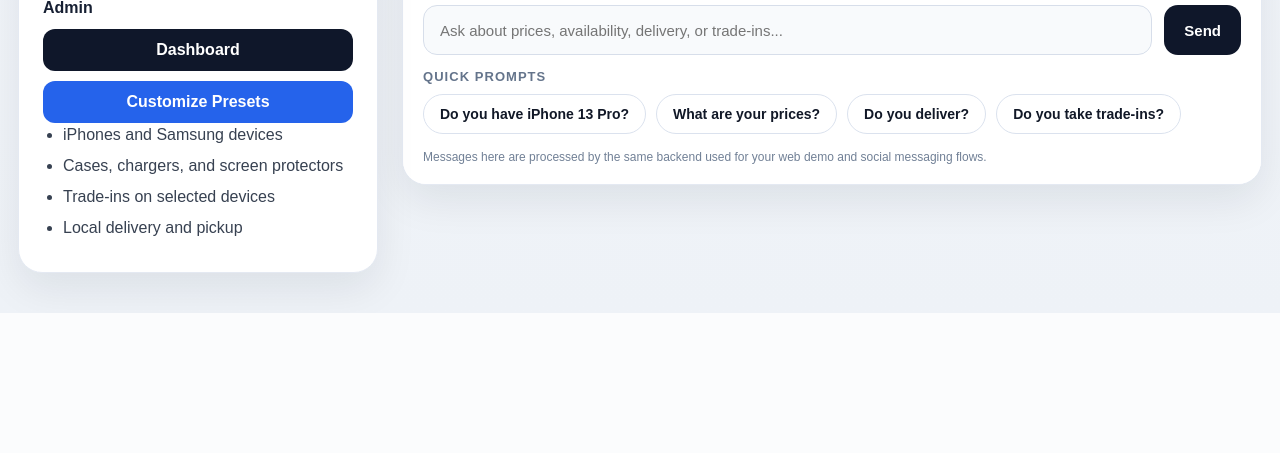
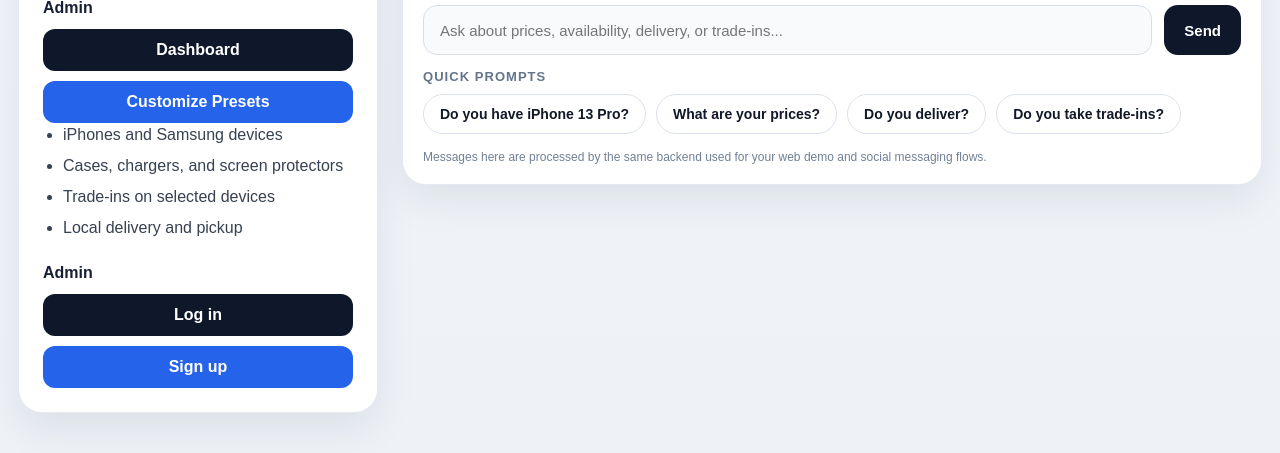
Before and after one commit to leonlindsay470-pixel/phone-store-bot, a Flask app: page / in a window 1280 px wide. Shown: the part 746-1199 px from the top of the page. Before the commit the page ends 1059 px from the top, so only its background shows below. Run offline with Flask 3, Linux system fonts and the light colour scheme.

Commit message:
add loging signup buttons

```diff
--- a/templates/index.html
+++ b/templates/index.html
@@ -455,6 +455,18 @@
             <li>Pickup and islandwide delivery options</li>
           {% endif %}
         </ul>
+
+        <div class="section-title">Admin</div>
+        <div style="display:flex; flex-direction:column; gap:10px; margin-top:10px;">
+          {% if current_user %}
+          <a href="/dashboard" style="text-decoration:none; background:#0f172a; color:white; padding:12px 14px; border-radius:12px; font-weight:600; text-align:center;">Dashboard</a>
+          <a href="/settings" style="text-decoration:none; background:#2563eb; color:white; padding:12px 14px; border-radius:12px; font-weight:600; text-align:center;">Customize Presets</a>
+          <a href="/logout" style="text-decoration:none; background:#e2e8f0; color:#0f172a; padding:12px 14px; border-radius:12px; font-weight:600; text-align:center;">Log out</a>
+          {% else %}
+          <a href="/login" style="text-decoration:none; background:#0f172a; color:white; padding:12px 14px; border-radius:12px; font-weight:600; text-align:center;">Log in</a>
+          <a href="/signup" style="text-decoration:none; background:#2563eb; color:white; padding:12px 14px; border-radius:12px; font-weight:600; text-align:center;">Sign up</a>
+          {% endif %}
+        </div>
       </aside>
 
       <section class="card main-panel">
```
